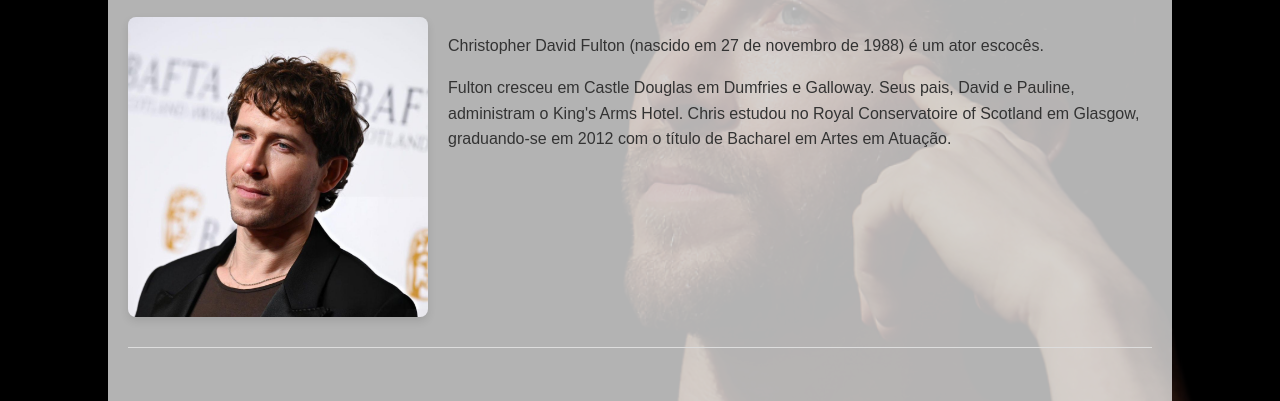
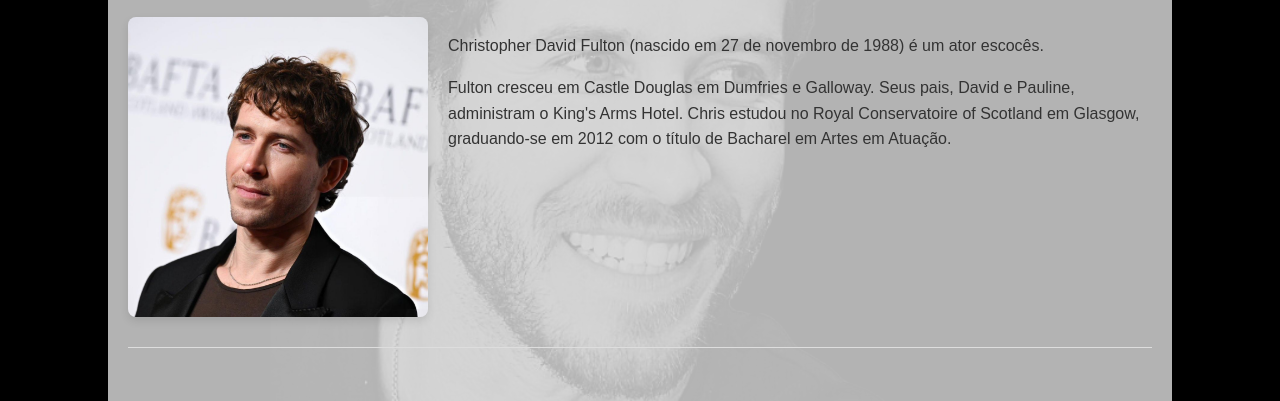
Before and after one commit to chrisfultonbr/news, a plain HTML site: page index.html in a window 1280 px wide. Shown: the part 270-671 px from the top of the page. Drawn offline with Linux system fonts and the light colour scheme.

Commit message:
Add files via upload

```diff
--- a/index.html
+++ b/index.html
@@ -17,7 +17,7 @@
             padding: 0;
             color: #333;
             line-height: 1.6;
-            background-image: url('imagens/ffundo.png');
+            background-image: url('imagens/fundo.png');
             background-size: cover;
             background-position: center -50px;
             background-repeat: no-repeat;
```
